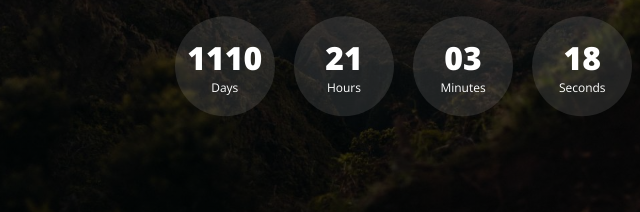
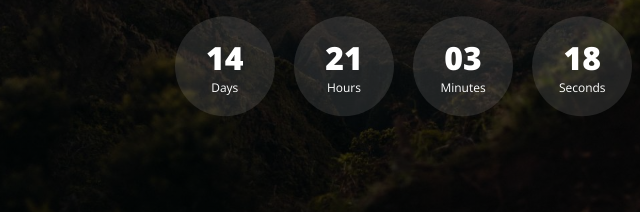
Before and after one commit to Itsroneet/website-portfoilo, a plain HTML site: page index.html in a window 1280 px wide. Shown: the part 577-789 px from the top of the page, 229-869 px from the left. Drawn offline with nearby package versions, Linux system fonts and the light colour scheme.

Commit message:
Update index.html

```diff
--- a/index.html
+++ b/index.html
@@ -61,6 +61,6 @@
          </div>
       </div>
       <script src="assets/js/main.js"></script>
-      <script>countdown('01/11/2027 03:14:07 AM');</script>
+      <script>countdown('01/11/2024 03:14:07 AM');</script>
    </body>
 </html>
```
